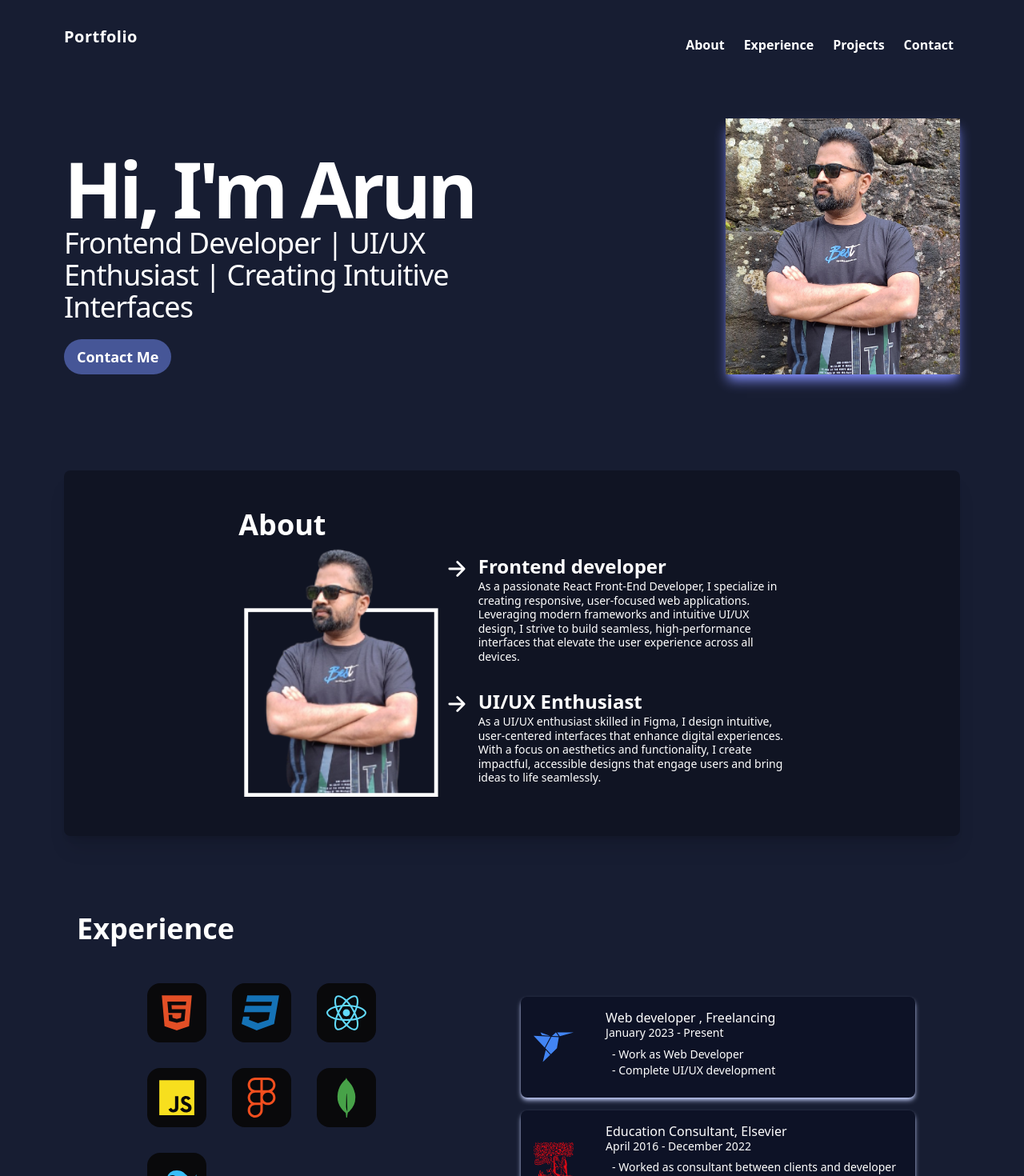
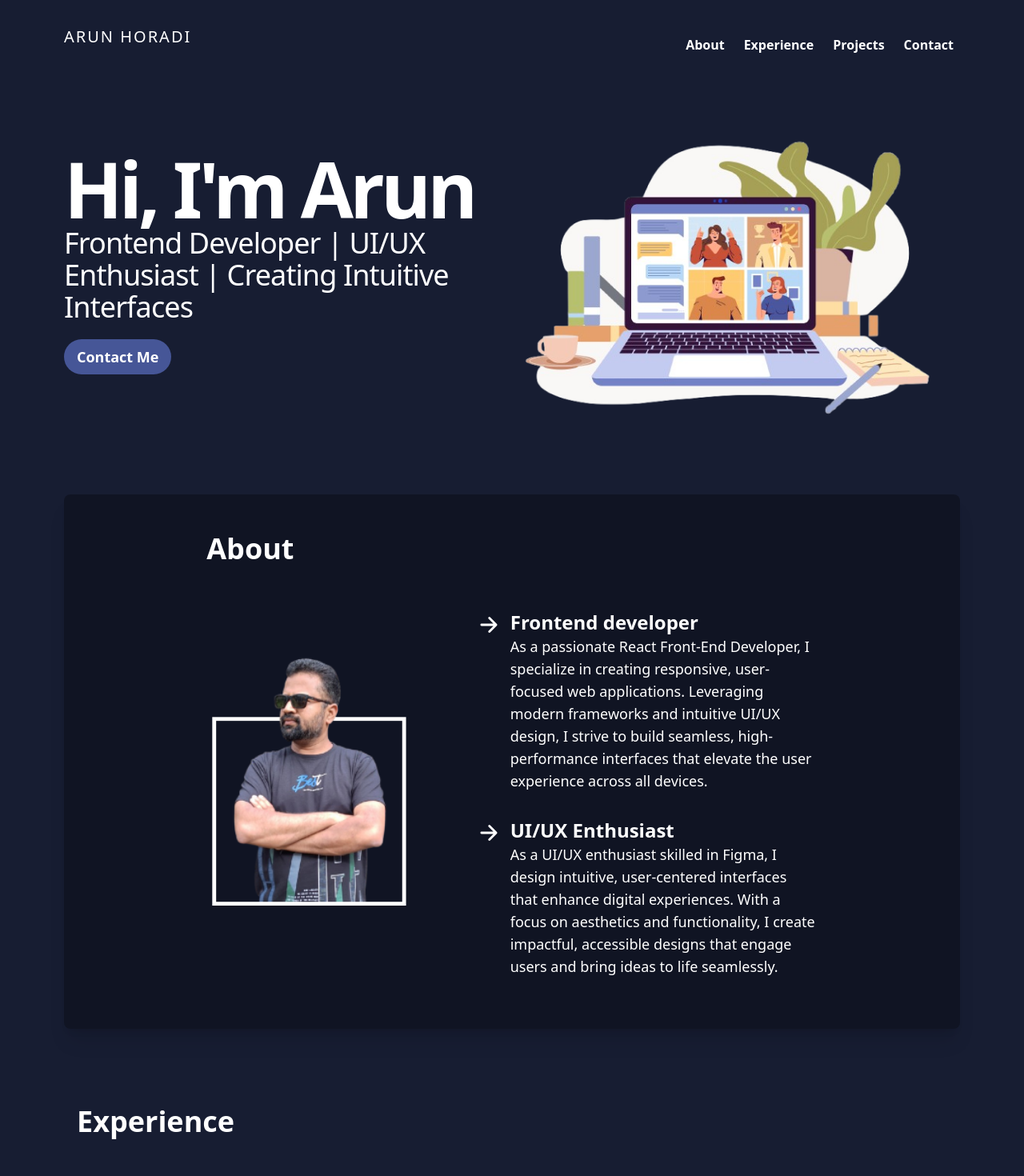
Before and after one commit to arunhoradi/myportfolio, a React (Vite) app: page / in a window 1280 px wide. Shown: the top 1470 px of the page at 80% size. Built offline with nearby package versions, Linux system fonts and the light colour scheme.

Commit message:
Updated homepage

```diff
--- a/src/Components/About/About.jsx
+++ b/src/Components/About/About.jsx
@@ -9,10 +9,10 @@ const About = () => {
     >
       <div>
         <h2 className="text-2xl md:text-4xl font-bold">About</h2>
-        <div className="md:flex flex-wrap flex-col md:flex-row items-center">
-          <img className="md:h-80" src={arunhoradi} alt="About img" />
+        <div className="md:flex flex-wrap flex-col md:flex-row lg:flex-row xl:flex-row items-center">
+          <img className="md:h-80 md:mr-20 lg:mr-20 xl:mr-30" src={arunhoradi} alt="About img" />
 
-          <ul>
+          <ul className="mt-10">
             <div className="flex gap-3 py-4">
               <IoArrowForward size={30} className="mt-1" />
 
@@ -20,7 +20,7 @@ const About = () => {
                 <h1 className="text-xl md:text-2xl font-semibold leading-normal">
                   Frontend developer
                 </h1>
-                <p className="text-sm md:text-md leading-tight">
+                <p className="text-sm md:text-md lg:text-md xl:text-lg leading-tight">
                 As a passionate React Front-End Developer, I specialize in creating responsive,
                 user-focused web applications. Leveraging modern frameworks and intuitive UI/UX design,
                 I strive to build seamless, high-performance interfaces that elevate the
@@ -35,7 +35,7 @@ const About = () => {
                 <h1 className="text-xl md:text-2xl font-semibold leading-normal">
                   UI/UX Enthusiast
                 </h1>
-                <p className="text-sm md:text-md leading-tight">
+                <p className="text-sm md:text-md lg:text-md xl:text-lg leading-tight">
                 As a UI/UX enthusiast skilled in Figma, I design intuitive,
                 user-centered interfaces that enhance digital experiences.
                 With a focus on aesthetics and functionality, I create impactful,
--- a/src/Components/Footer/Footer.jsx
+++ b/src/Components/Footer/Footer.jsx
@@ -10,13 +10,13 @@ const Footer = () => {
       className="flex justify-around bg-[#465697] text-white p-10 md:p-12 items-center"
     >
       <div>
-        <h1 className="text-2xl md:text-6xl font-bold">Contact</h1>
-        <h3 className="text-sm md:text-2xl font-normal">
+        <h1 className="text-xl md:text-6xl font-bold">Contact</h1>
+        <h3 className="text-xs md:text-2xl font-normal">
           Feel Free To reach out!
         </h3>
       </div>
 
-      <ul className="text-sm md:text-xl">
+      <ul className="text-xs md:text-xl">
         <li className="flex gap-1 items-center">
           <MdOutlineEmail size={20} />
           arunhoradi@gmail.com
--- a/src/Components/Home/Home.jsx
+++ b/src/Components/Home/Home.jsx
@@ -1,6 +1,7 @@
 import React from "react";
-import avatarImg from "../../assets/arunhoradi.png";
+import avatarImg from "../../assets/avatarimage.png";
 import TextChange from "../TextChange";
+
 
 const Home = () => {
   const scrollToSection = (id) => {
@@ -19,7 +20,7 @@ const Home = () => {
         </button>
       </div>
       <div>
-        <img className=" w-70 h-80 lg:w-90 lg:h-100 shadow-lg shadow-indigo-400 " src={avatarImg} alt="" />
+        <img className=" w-full h-full" src={avatarImg} alt="" />
       </div>
     </div>
   );
--- a/src/Components/Navbar/Navbar.jsx
+++ b/src/Components/Navbar/Navbar.jsx
@@ -5,7 +5,7 @@ const Navbar = () => {
 
   return (
     <nav className="flex flex-wrap justify-between md:items-center text-white px-10 pt-6 md:px-20">
-      <span className="text-xl font-bold tracking-wide">Portfolio</span>
+      <span className="text-xl  tracking-wider lg:tracking-widest">ARUN HORADI</span>
 
       <ul onClick={() => {
           setMenu(!menu)}}
```
Also changed, not shown: src/assets/avatarimage.png (added), src/assets/bgimage.png (added).
